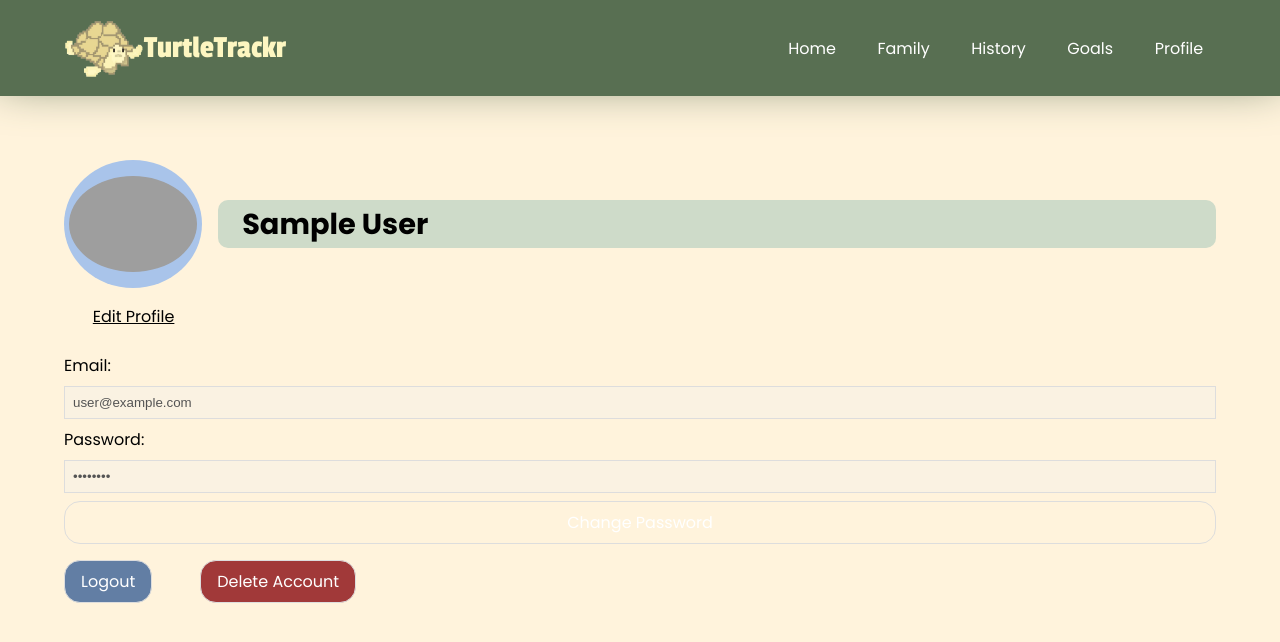
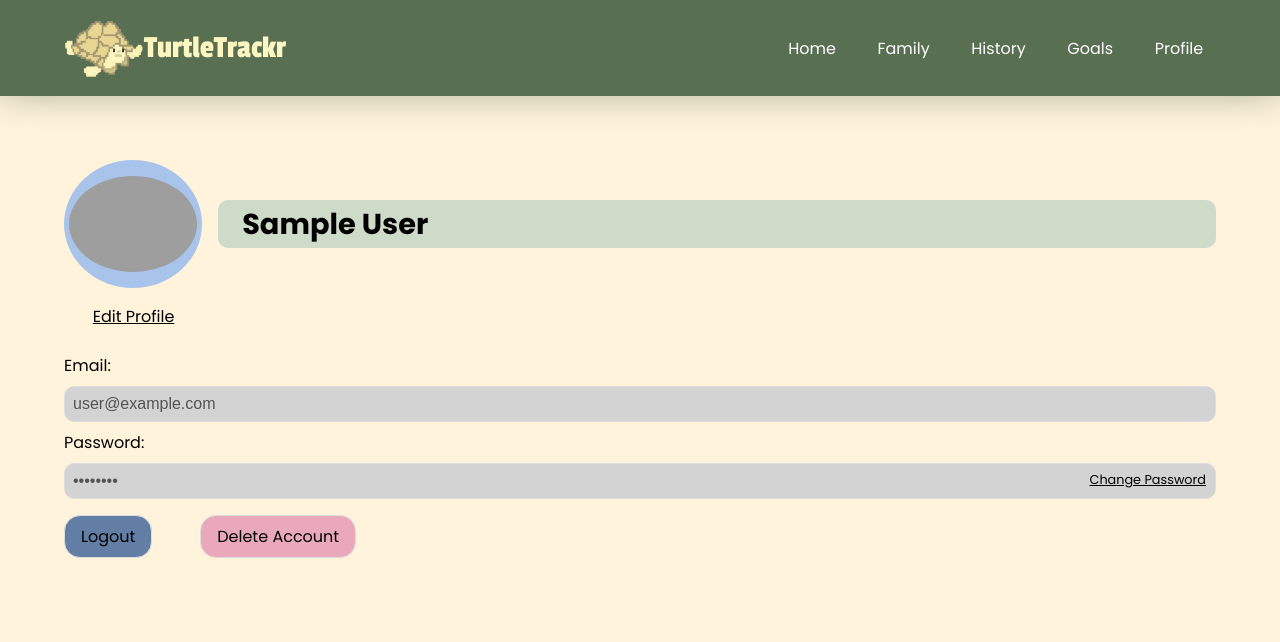
Before and after one commit to brianxlim/TurtleTrackr, a Vue app: page /profile in a window 1280 px wide. Shown: the top 642 px of the page. Built offline with nearby package versions, Linux system fonts and the light colour scheme; no server answers; the database is empty; sample sign-in values are in the browser's storage; grey boxes are pictures that could not be loaded.

Commit message:
Profile.vue UI
Completed profile page's UI for all buttons and input boxes

```diff
--- a/src/views/Profile.vue
+++ b/src/views/Profile.vue
@@ -4,7 +4,6 @@
             <!--Avatar container-->
             <div class="avatar-container">
                 <img :src="turtleSrc" id="avatar" />
-
             </div>
             <!--Profile Info: includes name of user + editing profile button-->
             <div class="profile-info">
@@ -18,8 +17,10 @@
             <input type="text" :value="email" disabled />
 
             <label>Password:</label>
-            <input type="password" value="********" disabled />
-            <button id="change-password-button" @click="goToChangePassword">Change Password</button>
+            <div class="input-container">
+                <input type="password" value="********" disabled />
+                <span id="change-password-text" @click="goToChangePassword">Change Password</span>
+            </div>
         </div>
 
         <div class="button-container">
@@ -86,9 +87,9 @@ header {
 }
 
 #edit-profile-button {
+    color: black;
     background: none;
     border: none;
-    color: black;
     font-size: 1rem;
     text-decoration: underline;
     cursor: pointer;
@@ -126,8 +127,26 @@ header {
 
 input {
     border: 1px solid #ddd;
+    background-color: lightgrey;
+    border-radius: 10px;
     padding: 0.5rem;
     width: 100%;
+    font-size: 1rem;
+}
+
+#change-password-text {
+    position: absolute;
+    right: 10px; /* Aligns text inside the input field */
+    font-size: 0.8rem;
+    color: black;
+    text-decoration: underline;
+    cursor: pointer;
+    padding-right: 4rem;
+    padding-top: 0.5rem;
+}
+
+#change-password-text:hover {
+    color: var(--color-accent-light);
 }
 
 button {
@@ -140,7 +159,6 @@ button {
 }
 
 button:hover {
-    opacity: 70%;
     transition: ease-in-out 0.3s;
     cursor: pointer;
 }
@@ -158,9 +176,21 @@ button:hover {
 
 #logout-button {
     background-color: var(--color-accent-dark);
+    color: black;
+}
+
+#logout-button:hover {
+    background-color: var(--color-main-dark);
+    color: white;
 }
 
 #delete-account-button {
+    background-color: var(--color-accent-light);
+    color: black;
+}
+
+#delete-account-button:hover {
     background-color: rgb(161, 57, 57);
+    color: white;
 }
 </style>
```
